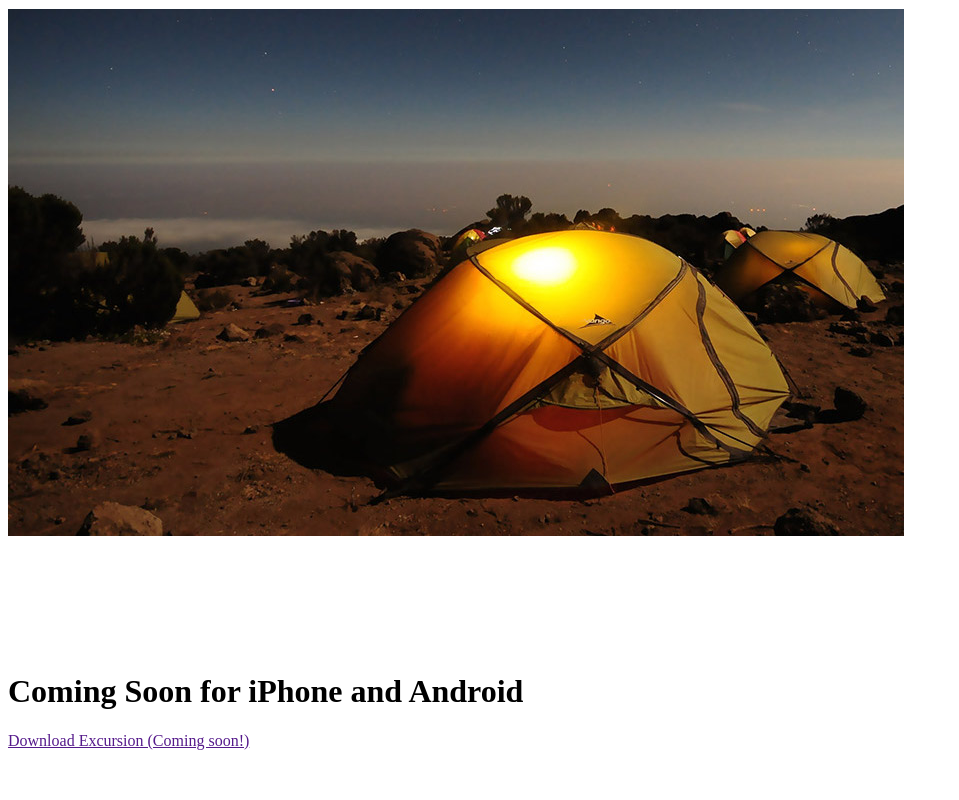
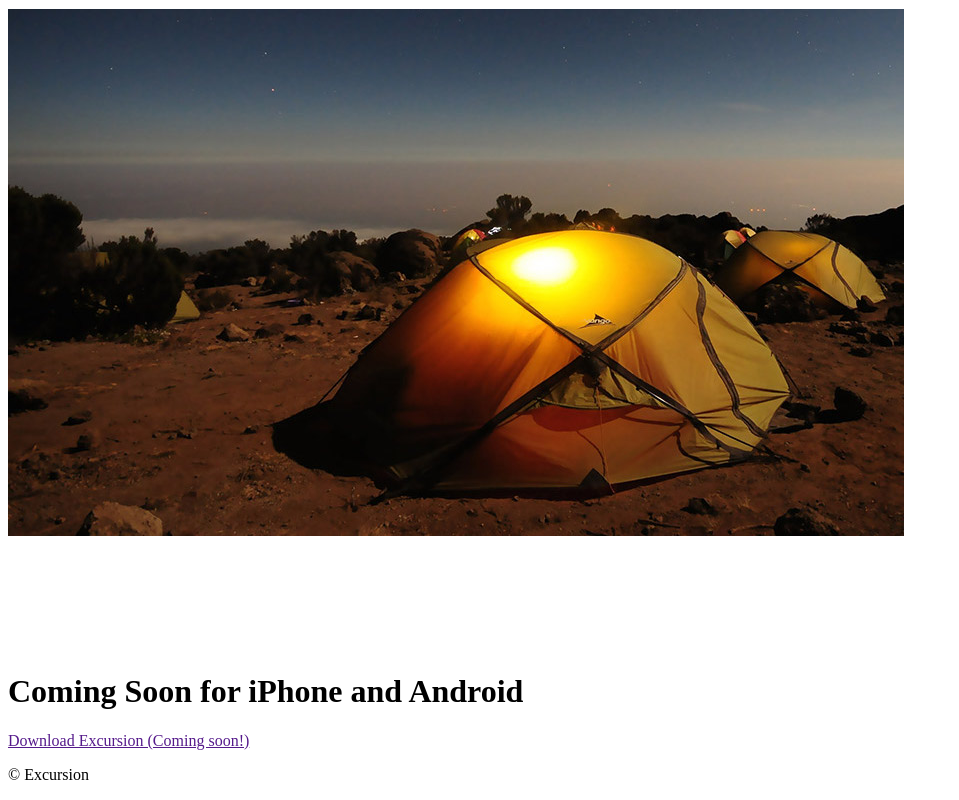
Before and after one commit to mm02313/excursion, a plain HTML site: page index.html in a window 1280 px wide. Shown: the part 357-1157 px from the top of the page, without its empty margins (0-959 px from the left). Before the commit the page ends 1115 px from the top, so only its background shows below. Drawn offline with Linux system fonts and the light colour scheme; files that its build step writes are made by us from their sources.

Commit message:
Add Footer section

```diff
--- a/index.html
+++ b/index.html
@@ -13,7 +13,7 @@
       <a href="">Download Excursion (Coming soon!)</a>
   </div>
 
-<!-- Excursion Video -->
+<!-- Excursion Video Section -->
   <div>
     <video autoplay loop>
       <source src="./resources/videos/excursion.mp4" type="video/mp4">
@@ -36,5 +36,11 @@
       <a href="">Download Excursion (Coming soon!)</a>
   </div>
 
+<!-- Footer Section -->
+
+  <div>
+    <p>&copy Excursion</p>
+  </div>
+
   </body>
 </html>
```
